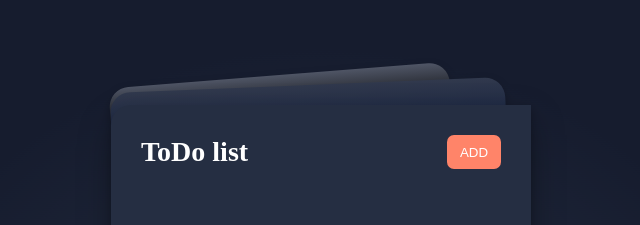
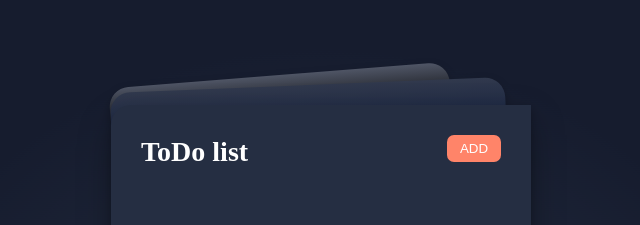
Before and after one commit to stFrenky/to-do-list, a Vue app: page / in a window 1280 px wide. Shown: the top 225 px of the page, without its empty margins (319-959 px from the left). Built offline with nearby package versions, Linux system fonts and the light colour scheme; a web font is replaced by a local one.

Commit message:
UpDate: TBtn.vue

```diff
--- a/src/components/Card/components/TBtn.vue
+++ b/src/components/Card/components/TBtn.vue
@@ -9,8 +9,8 @@
 
 <style lang="scss">
   .t-btn {
-    min-width: 54px;
-    min-height: 27px;
+    width: 54px;
+    height: 27px;
     background-color: $accent;
     border-radius: 7px;
     text-transform: uppercase;
```
